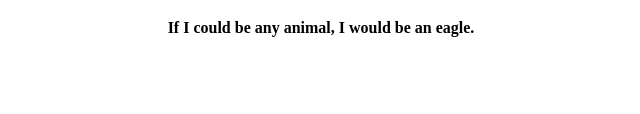
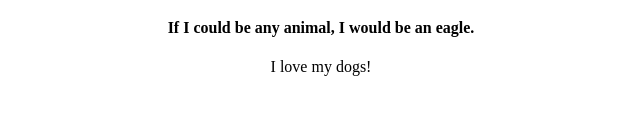
Before and after one commit to Tsilos1/my-profile, a plain HTML site: page index.html in a window 1280 px wide. Shown: the part 290-404 px from the top of the page, without its empty margins (319-959 px from the left). Drawn offline with Linux system fonts and the light colour scheme.

Commit message:
Adding new placeholder text

```diff
--- a/index.html
+++ b/index.html
@@ -15,6 +15,7 @@
 					<h4>My favorite color is purple.</h4>
 					<h4>My favorite food is chocolate.</h4>
 					<h4>If I could be any animal, I would be an eagle.</h4>
+                    <p>I love my dogs!</p>
 			</div>
 		  </body>
 		</html>
```
